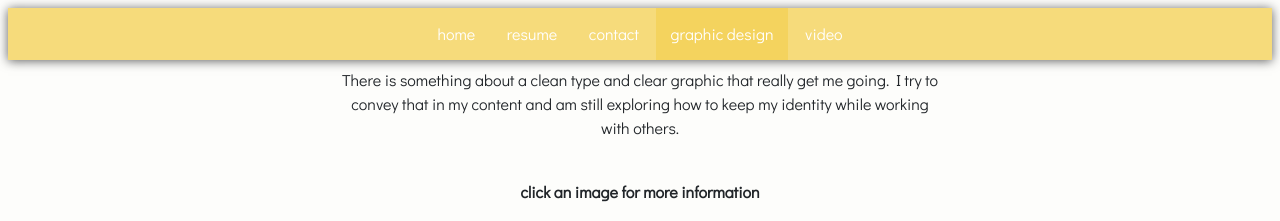
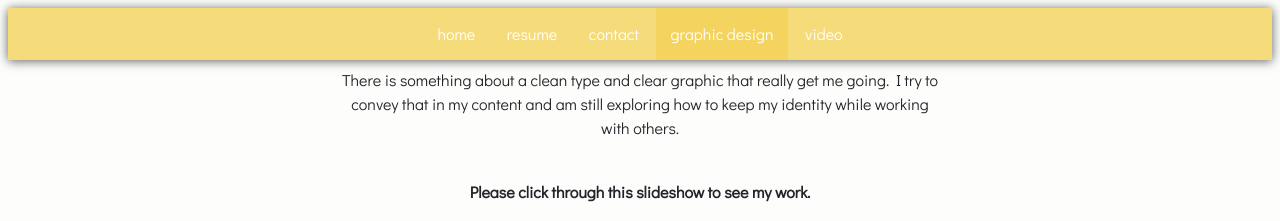
Before and after one commit to emilybhle/emilybhle.github.io, a plain HTML site: page graphicdesign.html in a window 1280 px wide. Shown: the top 221 px of the page. Drawn offline with nearby package versions, Linux system fonts and the light colour scheme.

Commit message:
Update graphicdesign.html
edited line 27

```diff
--- a/graphicdesign.html
+++ b/graphicdesign.html
@@ -24,7 +24,7 @@
     <center>
       <header class="video-words">
         <p>There is something about a clean type and clear graphic that really get me going. I try to convey that in my content and am still exploring how to keep my identity while working with others.</p><br>
-        <b> click an image for more information </b>
+        <b> Please click through this slideshow to see my work. </b>
       </header>
     </center>
 
```
